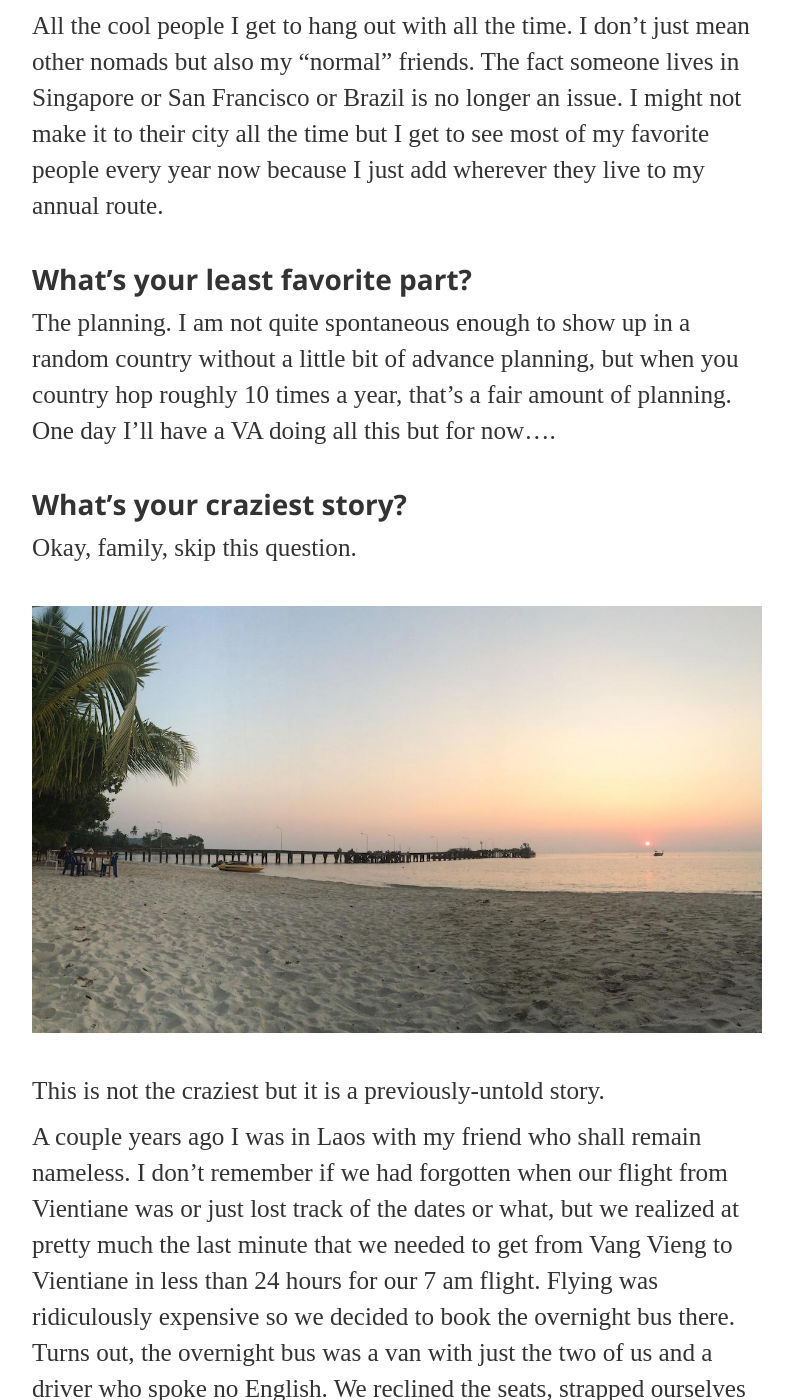
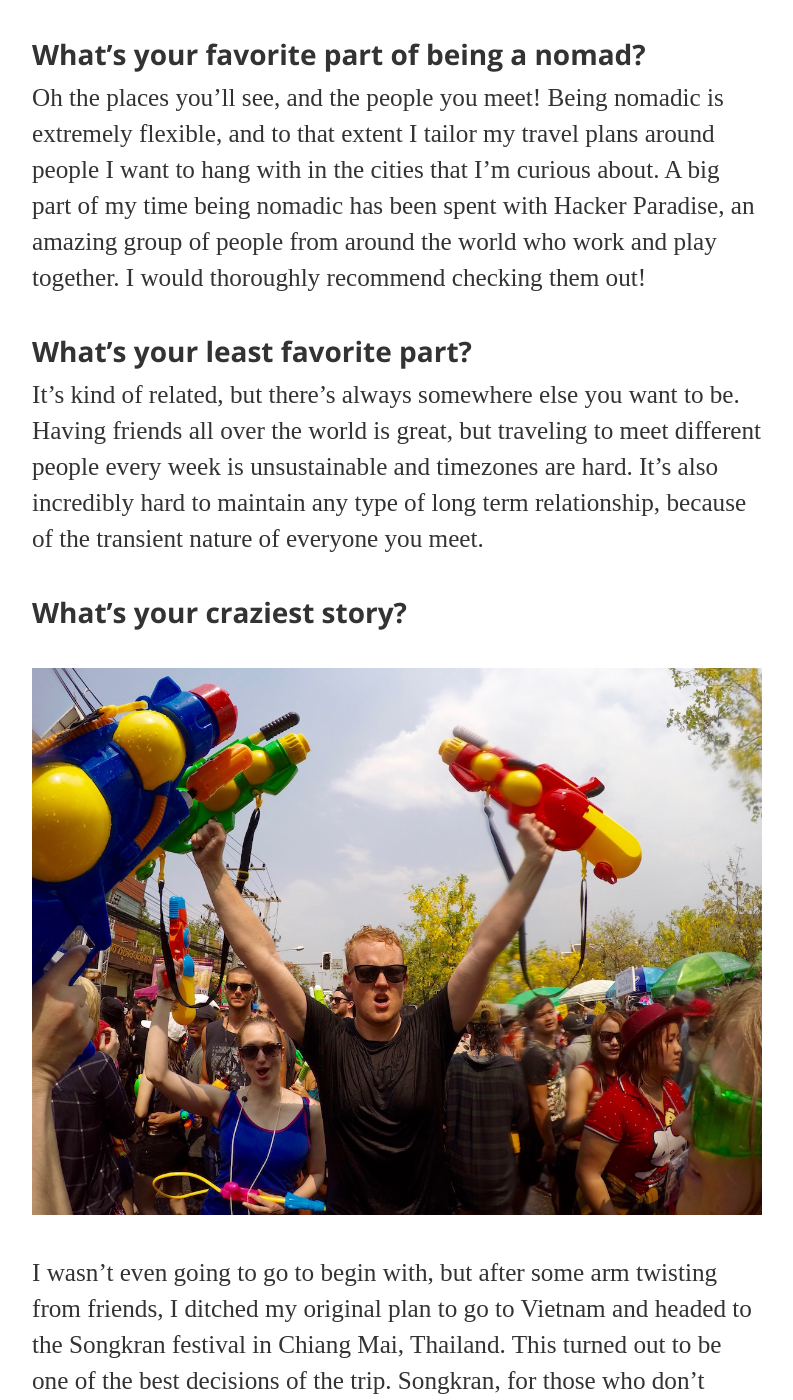
Before and after one commit to RichardLitt/nomad-as-fuck, a Jekyll site: the page built from index.md, in a window 1280 px wide and 1400 px high, scrolled down 1894 px. Shown: the whole window, without its empty margins (243-1036 px from the left). Built offline with Jekyll 4.4.1, drawn with Linux system fonts in a browser that asks for light colours; nearby versions of some CDN libraries; some web fonts are replaced; comment, search, counter and statistics services are not loaded; some of the changed text lies outside the part shown.

```diff
--- a/_posts/2016-08-26-amna.md
+++ b/_posts/2016-08-26-amna.md
@@ -33,7 +33,7 @@ The planning. I am not quite spontaneous enough to show up in a random country w
 
 Okay, family, skip this question.
 
-<img src="{{ BASE_PATH }}/assets/img/posts/amna-alt.jpg" title="Taipei" style="padding: 30px 0;" />
+<img src="{{ BASE_PATH }}/assets/img/posts/amna-alt.jpg" title="Thailand" style="padding: 30px 0;" />
 
 This is not the craziest but it is a previously-untold story.
 
--- /dev/null
+++ b/_posts/2016-09-19-sam.md
@@ -0,0 +1,43 @@
+---
+layout: post
+title: "Sam Hogg"
+author: "Sam Hogg"
+link: "http://samhogg.com/"
+instagram: samhogg
+twitter: samhogg
+category: post
+tags: [digital nomad, remote worker, tech ]
+date: 2016-09-19-21-52
+image: sam-avatar.jpg
+---
+{% include JB/setup %}
+
+### Where are you from?
+A little town called Rotorua, New Zealand. It's known for smelling like eggs. Wasn't me, I promise.
+
+### What do you do?
+I'm a Software Engineer at [Orion Health](http://orionhealth.com). More specifically, I design and build applications to visualise, analyse, and interpret health data.
+
+### How are you nomadic?
+
+I'm living in an eternal summer. I've been traveling since the end of 2014, covering 22 countries over 4 continents over that period of time. I've been accommodated on a mix of friends' couches, shared AirBnB's, and the occasional night at the Hilton.
+
+### What's your favorite part of being a nomad?
+
+Oh the places you'll see, and the people you meet! Being nomadic is extremely flexible, and to that extent I tailor my travel plans around people I want to hang with in the cities that I'm curious about. A big part of my time being nomadic has been spent with Hacker Paradise, an amazing group of people from around the world who work and play together. I would thoroughly recommend checking them out!
+
+### What's your least favorite part?
+
+It's kind of related, but there's always somewhere else you want to be. Having friends all over the world is great, but traveling to meet different people every week is unsustainable and timezones are hard. It's also incredibly hard to maintain any type of long term relationship, because of the transient nature of everyone you meet.
+
+### What's your craziest story?
+
+<img src="{{ BASE_PATH }}/assets/img/posts/sam-alt.jpg" title="Songkran" style="padding: 30px 0;" />
+
+I wasn’t even going to go to begin with, but after some arm twisting from friends, I ditched my original plan to go to Vietnam and headed to the Songkran festival in Chiang Mai, Thailand. This turned out to be one of the best decisions of the trip. Songkran, for those who don’t know, is the festival celebrating Thai New Year. The festival can best be described as a three day long city wide water fight - and I don’t think I’ve had that much fun in a long time! Running down the middle of streets dual wielding knock-off Super Soakers, my fellow comrades and I did our best to make sure everyone was thoroughly saturated. Two things to watch out for though - the people on the back of pick up trucks usually have buckets of freezing ice water, and (obviously) don’t take your electronics outside - as one member of our group found out, it doesn’t end well.
+
+### What's next for you?
+
+After heading back to New Zealand and Australia for a bit in September I'm settling down in Scottsdale, Arizona for a while. They don't have winter, so it meets my number one criteria. I've even signed a lease - that's about the most commitment anyone has got out of me for a long, long time.
+
+As I said to my friend the other day, "it's not permanent, it's for the foreseeable future."
```
Also changed, not shown: other parts of _posts/2016-08-26-amna.md (+1 -1 lines), assets/img/posts/sam-alt.jpg (added), assets/img/posts/sam-avatar.jpg (added), src/img/posts/sam-alt.jpg (added), src/img/posts/sam-avatar.jpg (added).
